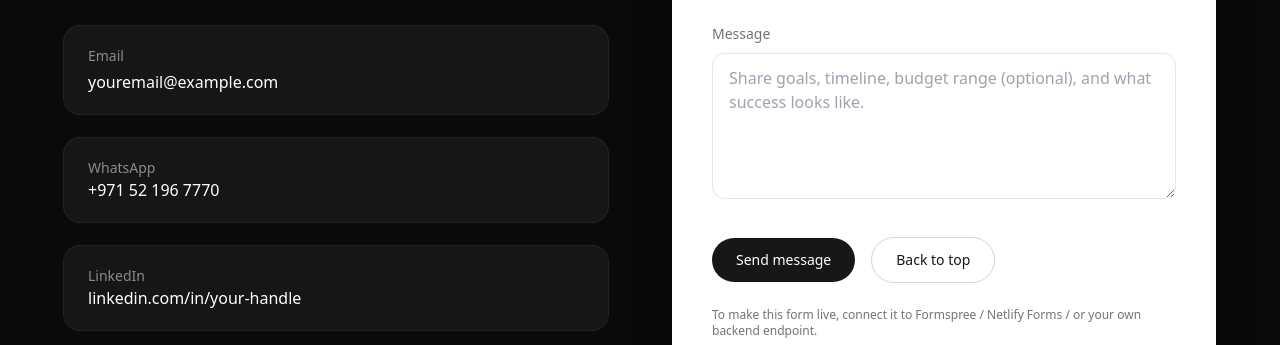
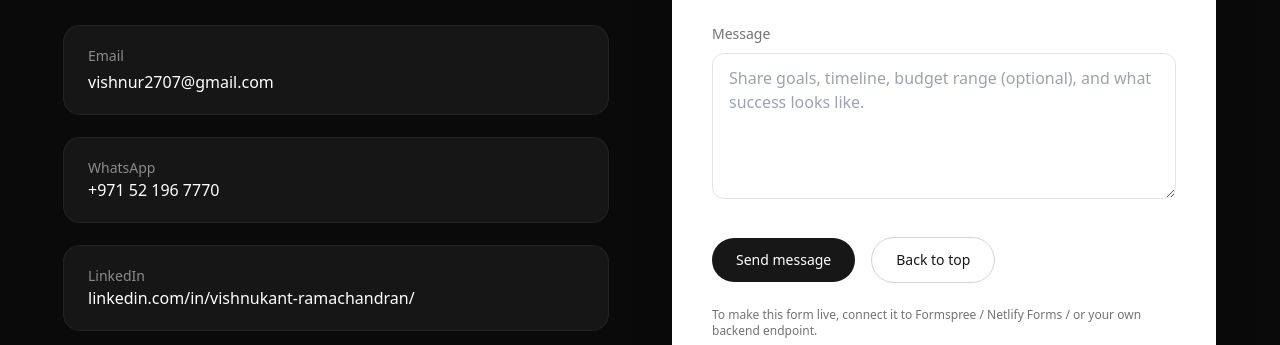
Before and after one commit to vishnukantr/vishnukantr.com, a Next.js app: page / in a window 1280 px wide. Shown: the part 9872-10217 px from the top of the page. Built offline with nearby package versions, Linux system fonts and the light colour scheme.

Commit message:
Update page.js

```diff
--- a/app/page.js
+++ b/app/page.js
@@ -667,7 +667,7 @@ className="object-contain opacity-80 group-hover:opacity-100 transition duration
 
         <div className="rounded-2xl bg-white/5 ring-1 ring-white/10 px-6 py-5">
           <p className="text-sm text-white/50">Email</p>
-          <p className="mt-1 font-medium">youremail@example.com</p>
+          <p className="mt-1 font-medium">vishnur2707@gmail.com</p>
         </div>
 
         <div className="rounded-2xl bg-white/5 ring-1 ring-white/10 px-6 py-5">
@@ -683,12 +683,12 @@ className="object-contain opacity-80 group-hover:opacity-100 transition duration
         <div className="rounded-2xl bg-white/5 ring-1 ring-white/10 px-6 py-5">
           <p className="text-sm text-white/50">LinkedIn</p>
           <a
-            href="https://linkedin.com/in/your-handle"
+            href="https://www.linkedin.com/in/vishnukant-ramachandran/"
             target="_blank"
             rel="noreferrer"
             className="mt-1 font-medium hover:text-white"
           >
-            linkedin.com/in/your-handle
+            linkedin.com/in/vishnukant-ramachandran/
           </a>
         </div>
 
```
